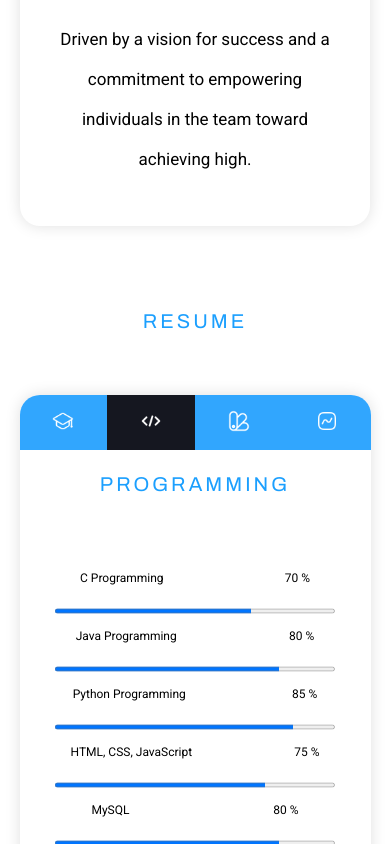
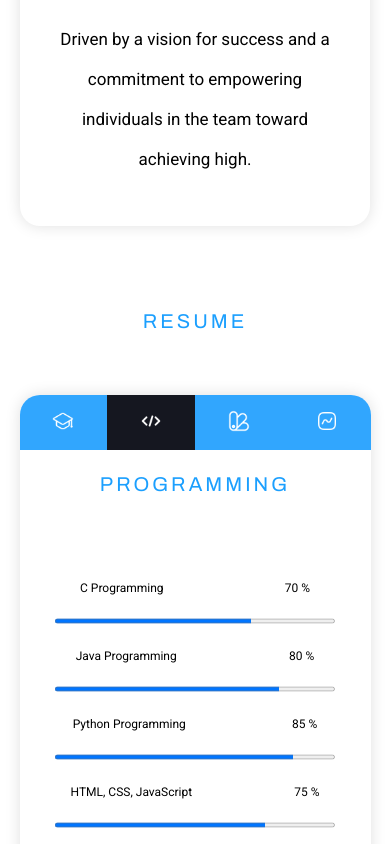
Before and after one commit to gokulsundar-s/gokulsundar-portfolio, a React (Create React App) app: page / in a window 390 px wide. Both pictures are taken after a click on the button 151 px from the left and 2942 px from the top of the page. Shown: the part 2520-3364 px from the top of the page. Built offline with nearby package versions, Linux system fonts and the light colour scheme.

Commit message:
update commit

```diff
--- a/src/Styles/Programming.css
+++ b/src/Styles/Programming.css
@@ -91,6 +91,9 @@ progress{
         width: 200px;
         height: 15px;
     }
+    .programming-names{
+        padding-top: 10px;
+    }
 }
 
 @media screen and (max-width:500px) {
@@ -100,12 +103,6 @@ progress{
     .programming-block{
         flex-direction: column;
     }
-    .programming-names{
-        padding-top: 0px;
-    }
-    .programming-names{
-        padding-top: 0px;
-    }
     progress{
         width: 80%;
         height: 10px;
```
